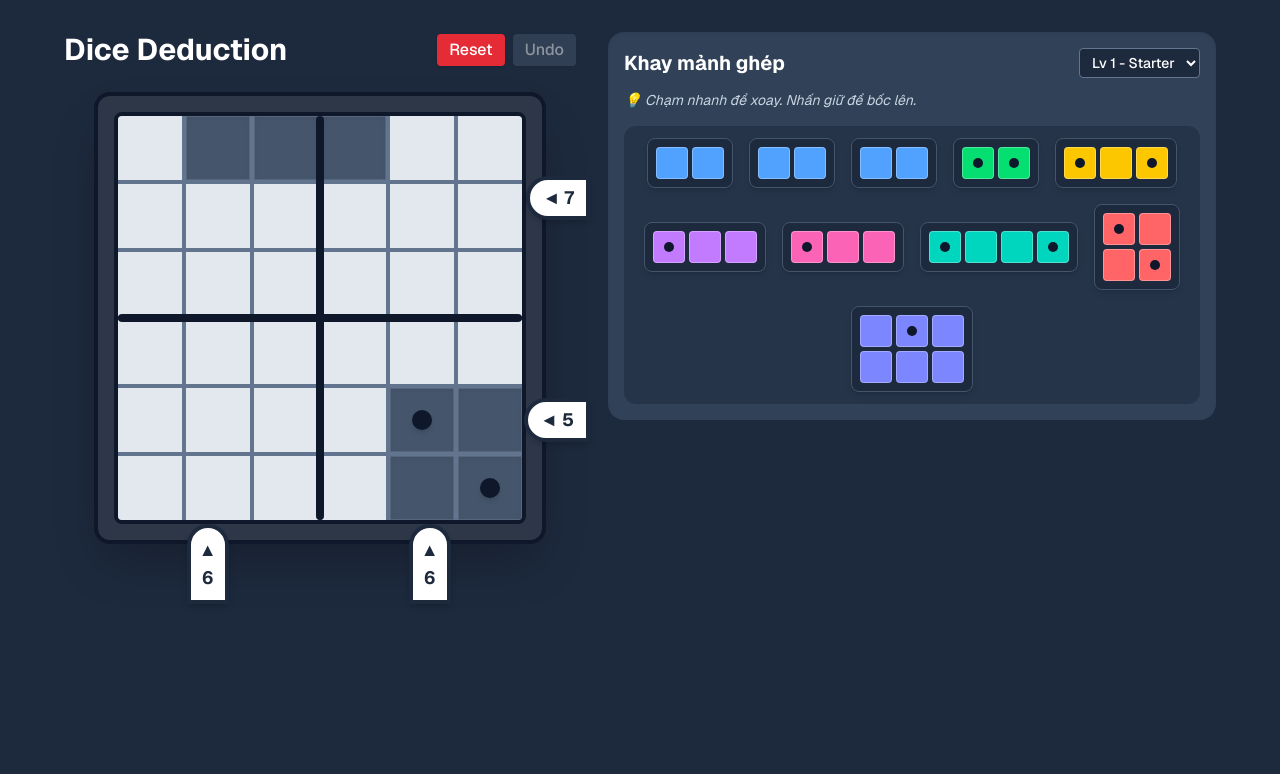
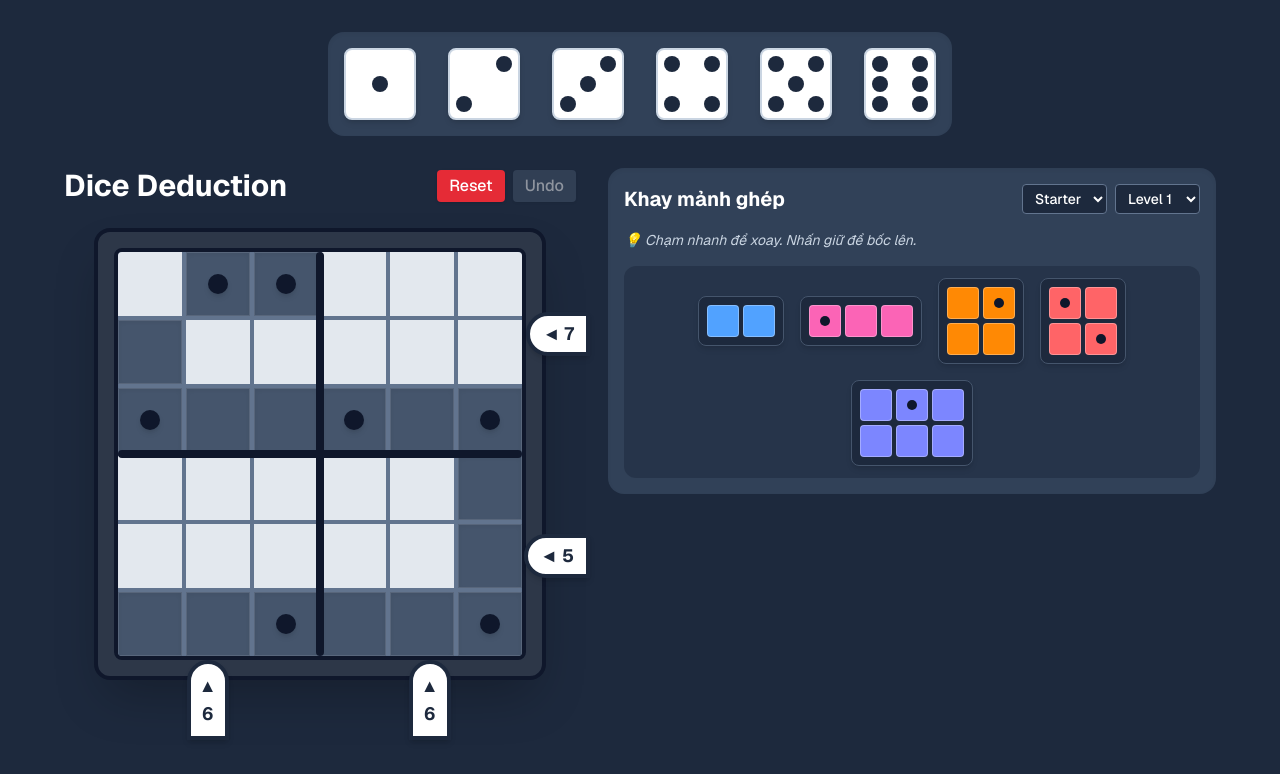
Before and after one commit to LinhPh202/dice-deduction-web, a Next.js app in the folder dice-deduction-web/: page / in a window 1280 px wide. Shown: the top 774 px of the page. Built offline with nearby package versions, Linux system fonts and the light colour scheme.

Commit message:
Refactor challenge difficulty and level handling

```diff
--- a/dice-deduction-web/app/page.tsx
+++ b/dice-deduction-web/app/page.tsx
@@ -25,20 +25,20 @@ interface Hint {
 
 interface Challenge {
   level: number;
-  difficulty: string;
+  difficulty: 'Starter' | 'Junior' | 'Expert' | 'Master' | 'Wizard';
   hints: Hint[];
   setupPieces: { id: string; row: number; col: number; rotatedShape: number[][]; rotatedDots: number[][] }[];
 }
 
-// --- DỮ LIỆU GAME (12 Mảnh ghép gốc) ---
+// --- DỮ LIỆU GAME ĐÃ ĐƯỢC CHUẨN HÓA ---
 const ALL_PIECES: Piece[] = [
   { id: 'p1', shape: [[1, 1]], dots: [[0, 0]], color: 'bg-blue-400' },
   { id: 'p2', shape: [[1, 1]], dots: [[0, 0]], color: 'bg-blue-400' },
   { id: 'p3', shape: [[1, 1]], dots: [[0, 0]], color: 'bg-blue-400' },
   { id: 'p4', shape: [[1, 1]], dots: [[0, 0]], color: 'bg-blue-400' },
   { id: 'p5', shape: [[1, 1]], dots: [[1, 1]], color: 'bg-green-400' },
-  { id: 'p6', shape: [[1, 1, 1]], dots: [[1, 0, 1]], color: 'bg-yellow-400' },
-  { id: 'p7', shape: [[1, 1, 1]], dots: [[1, 0, 0]], color: 'bg-purple-400' },
+  { id: 'p6', shape: [[1, 1]], dots: [[1, 0]], color: 'bg-yellow-400' },
+  { id: 'p7', shape: [[1, 1, 1]], dots: [[1, 0, 1]], color: 'bg-purple-400' },
   { id: 'p8', shape: [[1, 1, 1]], dots: [[1, 0, 0]], color: 'bg-pink-400' },
   { id: 'p9', shape: [[1, 1, 1, 1]], dots: [[1, 0, 0, 1]], color: 'bg-teal-400' },
   { id: 'p10', shape: [[1, 1], [1, 1]], dots: [[0, 1], [0, 0]], color: 'bg-orange-400' },
@@ -46,25 +46,79 @@ const ALL_PIECES: Piece[] = [
   { id: 'p12', shape: [[1, 1, 1], [1, 1, 1]], dots: [[0, 1, 0], [0, 0, 0]], color: 'bg-indigo-400' },
 ];
 
+// --- 4 LEVEL ĐẦU TIÊN TỪ SÁCH LUẬT ---
 const CHALLENGES: Challenge[] = [
   {
-    level: 1,
-    difficulty: 'Starter',
+    level: 1, difficulty: 'Starter',
     hints: [
-      { type: 'col', index: 0, value: 6 },
-      { type: 'col', index: 1, value: 6 },
-      { type: 'row', index: 0, value: 7 },
-      { type: 'row', index: 1, value: 5 },
+      { type: 'row', index: 0, value: 7 }, { type: 'row', index: 1, value: 5 },
+      { type: 'col', index: 0, value: 6 }, { type: 'col', index: 1, value: 6 },
     ],
     setupPieces: [
-      { id: 'p10', row: 4, col: 4, rotatedShape: [[1,1],[1,1]], rotatedDots: [[1,0],[0,1]] },
-      { id: 'p1', row: 0, col: 1, rotatedShape: [[1,1,1]], rotatedDots: [[0,0,0]] }
+      { id: 'p5', row: 0, col: 1, rotatedShape: [[1,1]], rotatedDots: [[1,1]] },
+      { id: 'p6', row: 1, col: 0, rotatedShape: [[1],[1]], rotatedDots: [[0],[1]] },
+      { id: 'p1', row: 2, col: 1, rotatedShape: [[1,1]], rotatedDots: [[0,0]] },
+      { id: 'p7', row: 2, col: 3, rotatedShape: [[1,1,1]], rotatedDots: [[1,0,1]] },
+      { id: 'p2', row: 3, col: 5, rotatedShape: [[1],[1]], rotatedDots: [[0],[0]] },
+      { id: 'p3', row: 5, col: 0, rotatedShape: [[1,1]], rotatedDots: [[0,0]] },
+      { id: 'p9', row: 5, col: 2, rotatedShape: [[1,1,1,1]], rotatedDots: [[1,0,0,1]] }
+    ]
+  },
+  {
+    level: 2, difficulty: 'Starter',
+    hints: [
+      { type: 'row', index: 0, value: 6 }, { type: 'row', index: 1, value: 6 },
+      { type: 'col', index: 0, value: 8 }, { type: 'col', index: 1, value: 4 },
+    ],
+    setupPieces: [
+      { id: 'p7', row: 0, col: 0, rotatedShape: [[1],[1],[1]], rotatedDots: [[1],[0],[1]] },
+      { id: 'p11', row: 0, col: 1, rotatedShape: [[1,1],[1,1]], rotatedDots: [[0,1],[1,0]] },
+      { id: 'p1', row: 2, col: 1, rotatedShape: [[1],[1]], rotatedDots: [[0],[0]] },
+      { id: 'p2', row: 2, col: 3, rotatedShape: [[1,1]], rotatedDots: [[0,0]] },
+      { id: 'p6', row: 2, col: 5, rotatedShape: [[1],[1]], rotatedDots: [[0],[1]] },
+      { id: 'p10', row: 4, col: 4, rotatedShape: [[1,1],[1,1]], rotatedDots: [[1,0],[0,0]] },
+      { id: 'p9', row: 5, col: 0, rotatedShape: [[1,1,1,1]], rotatedDots: [[1,0,0,1]] }
+    ]
+  },
+  {
+    level: 3, difficulty: 'Starter',
+    hints: [
+      { type: 'row', index: 0, value: 6 }, { type: 'row', index: 1, value: 6 },
+      { type: 'col', index: 0, value: 5 }, { type: 'col', index: 1, value: 7 },
+    ],
+    setupPieces: [
+      { id: 'p1', row: 0, col: 0, rotatedShape: [[1,1]], rotatedDots: [[0,0]] },
+      { id: 'p6', row: 0, col: 2, rotatedShape: [[1,1]], rotatedDots: [[0,1]] },
+      { id: 'p7', row: 1, col: 0, rotatedShape: [[1],[1],[1]], rotatedDots: [[1],[0],[1]] },
+      { id: 'p5', row: 2, col: 2, rotatedShape: [[1,1]], rotatedDots: [[1,1]] },
+      { id: 'p8', row: 0, col: 5, rotatedShape: [[1],[1],[1]], rotatedDots: [[1],[0],[0]] },
+      { id: 'p2', row: 3, col: 4, rotatedShape: [[1],[1]], rotatedDots: [[0],[0]] },
+      { id: 'p3', row: 4, col: 5, rotatedShape: [[1],[1]], rotatedDots: [[0],[0]] },
+      { id: 'p4', row: 5, col: 0, rotatedShape: [[1,1]], rotatedDots: [[0,0]] }
+    ]
+  },
+  {
+    level: 4, difficulty: 'Starter',
+    hints: [
+      { type: 'row', index: 0, value: 4 }, { type: 'row', index: 1, value: 8 },
+      { type: 'col', index: 0, value: 6 }, { type: 'col', index: 1, value: 6 },
+    ],
+    setupPieces: [
+      { id: 'p1', row: 0, col: 0, rotatedShape: [[1,1]], rotatedDots: [[0,0]] },
+      { id: 'p6', row: 0, col: 3, rotatedShape: [[1,1]], rotatedDots: [[0,1]] },
+      { id: 'p2', row: 1, col: 3, rotatedShape: [[1],[1]], rotatedDots: [[0],[0]] },
+      { id: 'p3', row: 2, col: 4, rotatedShape: [[1],[1]], rotatedDots: [[0],[0]] },
+      { id: 'p5', row: 3, col: 2, rotatedShape: [[1,1]], rotatedDots: [[1,1]] },
+      { id: 'p7', row: 4, col: 2, rotatedShape: [[1,1,1]], rotatedDots: [[1,0,1]] },
+      { id: 'p4', row: 5, col: 3, rotatedShape: [[1,1]], rotatedDots: [[0,0]] }
     ]
   }
 ];
 
 export default function DiceDeduction() {
-  const [currentLevel, setCurrentLevel] = useState<number>(1);
+  const [selectedDifficulty, setSelectedDifficulty] = useState<'Starter' | 'Junior' | 'Expert' | 'Master' | 'Wizard'>('Starter');
+  const [currentLevelNum, setCurrentLevelNum] = useState<number>(1);
+
   const [board, setBoard] = useState<(Cell | null)[][]>(Array(6).fill(null).map(() => Array(6).fill(null)));
   const [availablePieces, setAvailablePieces] = useState<Piece[]>([]);
   const [isWon, setIsWon] = useState<boolean>(false);
@@ -72,23 +126,19 @@ export default function DiceDeduction() {
 
   const boardCellRef = useRef<HTMLDivElement>(null);
 
-  // --- THÊM trayIndex ĐỂ NHỚ VỊ TRÍ CỦA MẢNH TRONG KHAY ---
   const [dragState, setDragState] = useState<{
     isDragging: boolean;
     piece: Piece | null;
     source: 'tray' | 'board' | null;
-    startX: number;
-    startY: number;
-    currentX: number;
-    currentY: number;
-    clickR: number;
-    clickC: number;
-    boardRow?: number;
-    boardCol?: number;
-    trayIndex?: number;
-    startTime: number;
-    cellWidth: number;
+    startX: number; startY: number;
+    currentX: number; currentY: number;
+    clickR: number; clickC: number;
+    boardRow?: number; boardCol?: number; trayIndex?: number;
+    startTime: number; cellWidth: number;
   }>({ isDragging: false, piece: null, source: null, startX: 0, startY: 0, currentX: 0, currentY: 0, clickR: 0, clickC: 0, startTime: 0, cellWidth: 48 });
+
+  // --- LỌC LEVEL THEO ĐỘ KHÓ ---
+  const filteredLevels = CHALLENGES.filter(c => c.difficulty === selectedDifficulty);
 
   const loadLevel = (levelIndex: number) => {
     const challenge = CHALLENGES.find(c => c.level === levelIndex) || CHALLENGES[0];
@@ -120,7 +170,14 @@ export default function DiceDeduction() {
     setIsWon(false);
   };
 
-  useEffect(() => { loadLevel(currentLevel); }, [currentLevel]);
+  useEffect(() => { loadLevel(currentLevelNum); }, [currentLevelNum]);
+
+  // Cập nhật khi đổi độ khó (Tự nhảy về level đầu tiên của độ khó đó)
+  useEffect(() => {
+    if (filteredLevels.length > 0 && !filteredLevels.find(l => l.level === currentLevelNum)) {
+      setCurrentLevelNum(filteredLevels[0].level);
+    }
+  }, [selectedDifficulty]);
 
   const getDieValue = (dots3x3: number[][]): number | null => {
     const str = dots3x3.flat().join('');
@@ -153,7 +210,7 @@ export default function DiceDeduction() {
       diceValues.push(val);
     }
 
-    const currentChallenge = CHALLENGES.find(c => c.level === currentLevel);
+    const currentChallenge = CHALLENGES.find(c => c.level === currentLevelNum);
     if (!currentChallenge) return;
 
     let won = true;
@@ -167,11 +224,9 @@ export default function DiceDeduction() {
       }
     }
     setIsWon(won);
-  }, [board, currentLevel]);
+  }, [board, currentLevelNum]);
 
-  const saveHistory = () => {
-    setHistory(prev => [...prev, { board: board.map(row => [...row]), availablePieces: [...availablePieces] }]);
-  };
+  const saveHistory = () => setHistory(prev => [...prev, { board: board.map(row => [...row]), availablePieces: [...availablePieces] }]);
 
   const undo = () => {
     if (history.length === 0) return;
@@ -183,13 +238,10 @@ export default function DiceDeduction() {
 
   const handlePointerDown = (e: React.PointerEvent, piece: Piece, source: 'tray' | 'board', clickR: number, clickC: number, boardRow?: number, boardCol?: number) => {
     if (e.button !== 0 && e.pointerType === 'mouse') return;
-    e.preventDefault();
-    e.stopPropagation();
+    e.preventDefault(); e.stopPropagation();
 
     let targetCellWidth = 48;
-    if (boardCellRef.current) {
-      targetCellWidth = boardCellRef.current.getBoundingClientRect().width;
-    }
+    if (boardCellRef.current) targetCellWidth = boardCellRef.current.getBoundingClientRect().width;
 
     let tIndex = -1;
     if (source === 'board') {
@@ -208,11 +260,9 @@ export default function DiceDeduction() {
 
     setDragState({
       isDragging: true, piece, source,
-      startX: e.clientX, startY: e.clientY,
-      currentX: e.clientX, currentY: e.clientY,
+      startX: e.clientX, startY: e.clientY, currentX: e.clientX, currentY: e.clientY,
       clickR, clickC, boardRow, boardCol, trayIndex: tIndex,
-      startTime: Date.now(),
-      cellWidth: targetCellWidth
+      startTime: Date.now(), cellWidth: targetCellWidth
     });
   };
 
@@ -229,10 +279,8 @@ export default function DiceDeduction() {
       const dx = e.clientX - dragState.startX;
       const dy = e.clientY - dragState.startY;
 
-      // Phân biệt Click nhanh (để xoay hoặc trả về chỗ cũ) vs Drag kéo thả (ngưỡng 15px)
       if (dt < 250 && Math.abs(dx) < 15 && Math.abs(dy) < 15) {
         if (dragState.source === 'tray') {
-          // Xoay mảnh 90 độ và chèn lại vị trí cũ
           const p = dragState.piece!;
           const newShape = p.shape[0].map((_, index) => p.shape.map(row => row[index]).reverse());
           const newDots = p.dots[0].map((_, index) => p.dots.map(row => row[index]).reverse());
@@ -240,15 +288,11 @@ export default function DiceDeduction() {
 
           setAvailablePieces(prev => {
             const arr = [...prev];
-            if (dragState.trayIndex !== undefined && dragState.trayIndex >= 0) {
-              arr.splice(dragState.trayIndex, 0, rotatedPiece);
-            } else {
-              arr.push(rotatedPiece);
-            }
+            if (dragState.trayIndex !== undefined && dragState.trayIndex >= 0) arr.splice(dragState.trayIndex, 0, rotatedPiece);
+            else arr.push(rotatedPiece);
             return arr;
           });
         } else if (dragState.source === 'board' && dragState.boardRow !== undefined && dragState.boardCol !== undefined) {
-          // Nhấn nhầm trên bảng -> Trả về đúng vị trí cũ
           const newBoard = board.map(row => [...row]);
           const pShape = dragState.piece!.shape;
           for (let r = 0; r < pShape.length; r++) {
@@ -264,7 +308,6 @@ export default function DiceDeduction() {
         return;
       }
 
-      // Xử lý kéo thả vào bảng
       const dropEl = document.elementFromPoint(e.clientX, e.clientY)?.closest('[data-cell]') as HTMLElement;
       let isDroppedSuccess = false;
 
@@ -303,7 +346,6 @@ export default function DiceDeduction() {
         }
       }
 
-      // Thả không thành công (Ra ngoài bảng hoặc bị cấn) -> Trả về khay
       if (!isDroppedSuccess) {
         setAvailablePieces(prev => {
           if (dragState.source === 'tray' && dragState.trayIndex !== undefined && dragState.trayIndex >= 0) {
@@ -314,14 +356,10 @@ export default function DiceDeduction() {
           return [...prev, dragState.piece!];
         });
       }
-
       resetDrag();
     };
 
-    const resetDrag = () => {
-      setDragState({ isDragging: false, piece: null, source: null, startX: 0, startY: 0, currentX: 0, currentY: 0, clickR: 0, clickC: 0, boardRow: undefined, boardCol: undefined, trayIndex: undefined, startTime: 0, cellWidth: 48 });
-    };
-
+    const resetDrag = () => setDragState({ isDragging: false, piece: null, source: null, startX: 0, startY: 0, currentX: 0, currentY: 0, clickR: 0, clickC: 0, boardRow: undefined, boardCol: undefined, trayIndex: undefined, startTime: 0, cellWidth: 48 });
     const preventTouchScroll = (e: TouchEvent) => e.preventDefault();
 
     window.addEventListener('pointermove', handlePointerMove, { passive: false });
@@ -341,10 +379,8 @@ export default function DiceDeduction() {
     for (let r = 0; r < 6; r++) {
       for (let c = 0; c < 6; c++) {
         if (board[r][c]?.id === pieceId) {
-          if (r < minR) minR = r;
-          if (r > maxR) maxR = r;
-          if (c < minC) minC = c;
-          if (c > maxC) maxC = c;
+          if (r < minR) minR = r; if (r > maxR) maxR = r;
+          if (c < minC) minC = c; if (c > maxC) maxC = c;
           color = board[r][c]!.color;
         }
       }
@@ -364,38 +400,44 @@ export default function DiceDeduction() {
     return { piece: { id: pieceId, shape, dots, color }, r: minR, c: minC };
   };
 
+  // Các mặt xúc xắc chuẩn để làm Reference
+  const REFERENCE_DICE = [
+    { val: 1, dots: [[0,0,0],[0,1,0],[0,0,0]] },
+    { val: 2, dots: [[0,0,1],[0,0,0],[1,0,0]] },
+    { val: 3, dots: [[0,0,1],[0,1,0],[1,0,0]] },
+    { val: 4, dots: [[1,0,1],[0,0,0],[1,0,1]] },
+    { val: 5, dots: [[1,0,1],[0,1,0],[1,0,1]] },
+    { val: 6, dots: [[1,0,1],[1,0,1],[1,0,1]] },
+  ];
+
   return (
-    <div className="min-h-screen bg-slate-800 p-2 sm:p-4 md:p-8 font-sans text-slate-800 flex justify-center relative select-none touch-none">
+    <div className="min-h-screen bg-slate-800 p-2 sm:p-4 md:p-8 font-sans text-slate-800 flex flex-col items-center relative select-none touch-none">
 
       {isWon && (
         <div className="fixed inset-0 bg-black/70 z-50 flex items-center justify-center backdrop-blur-sm">
           <div className="bg-white p-8 rounded-3xl shadow-2xl text-center transform scale-105 animate-bounce">
             <h2 className="text-4xl md:text-5xl font-extrabold text-green-500 mb-4">CHÍNH XÁC! 🎉</h2>
-            <p className="text-slate-600 md:text-xl font-medium mb-6">Tư duy suy luận tuyệt vời!</p>
-            <button onClick={() => loadLevel(currentLevel + 1)} className="px-6 py-3 bg-blue-500 text-white font-bold rounded-xl hover:bg-blue-600 shadow-lg">
+            <button onClick={() => {
+              const nextLevel = CHALLENGES.find(c => c.level === currentLevelNum + 1);
+              if (nextLevel) {
+                setSelectedDifficulty(nextLevel.difficulty);
+                setCurrentLevelNum(nextLevel.level);
+              } else setIsWon(false);
+            }} className="px-6 py-3 bg-blue-500 text-white font-bold rounded-xl hover:bg-blue-600 shadow-lg">
               Chơi màn tiếp theo
             </button>
           </div>
         </div>
       )}
 
-      {/* DRAG OVERLAY: Mảnh ghép đang bay theo ngón tay */}
       {dragState.isDragging && dragState.piece && (
-        <div
-          className="fixed z-[9999] pointer-events-none drop-shadow-2xl opacity-90 transition-transform scale-105"
-          style={{
-            left: dragState.currentX - dragState.clickC * (dragState.cellWidth + 4) - dragState.cellWidth / 2,
-            top: dragState.currentY - dragState.clickR * (dragState.cellWidth + 4) - dragState.cellWidth / 2,
-          }}
-        >
+        <div className="fixed z-[9999] pointer-events-none drop-shadow-2xl opacity-90 transition-transform scale-105"
+             style={{ left: dragState.currentX - dragState.clickC * (dragState.cellWidth + 4) - dragState.cellWidth / 2, top: dragState.currentY - dragState.clickR * (dragState.cellWidth + 4) - dragState.cellWidth / 2 }}>
           <div className="flex flex-col gap-1">
             {dragState.piece.shape.map((row, rIdx) => (
               <div key={rIdx} className="flex gap-1">
                 {row.map((cell, cIdx) => (
-                  <div key={cIdx}
-                       className={`flex items-center justify-center rounded-md ${cell ? dragState.piece!.color : 'bg-transparent'}`}
-                       style={{ width: dragState.cellWidth, height: dragState.cellWidth }}
-                  >
+                  <div key={cIdx} className={`flex items-center justify-center rounded-md ${cell ? dragState.piece!.color : 'bg-transparent'}`} style={{ width: dragState.cellWidth, height: dragState.cellWidth }}>
                     {cell === 1 && dragState.piece!.dots[rIdx][cIdx] === 1 && <div className="w-4 h-4 md:w-5 md:h-5 bg-slate-900 rounded-full"></div>}
                   </div>
                 ))}
@@ -405,6 +447,27 @@ export default function DiceDeduction() {
         </div>
       )}
 
+      {/* THANH REFERENCE XÚC XẮC */}
+      <div className="flex gap-4 md:gap-8 mb-6 md:mb-8 bg-slate-700 p-3 md:p-4 rounded-2xl shadow-inner overflow-x-auto max-w-full">
+        {REFERENCE_DICE.map(die => (
+          <div key={die.val} className="flex flex-col items-center gap-2 flex-shrink-0">
+            <div className="bg-white p-1 md:p-1.5 rounded-lg shadow-md border-2 border-slate-300">
+              <div className="flex flex-col gap-0.5 md:gap-1">
+                {die.dots.map((row, rIdx) => (
+                  <div key={rIdx} className="flex gap-0.5 md:gap-1">
+                    {row.map((cell, cIdx) => (
+                      <div key={cIdx} className="w-2.5 h-2.5 md:w-4 md:h-4 flex items-center justify-center">
+                        {cell === 1 && <div className="w-full h-full bg-slate-800 rounded-full"></div>}
+                      </div>
+                    ))}
+                  </div>
+                ))}
+              </div>
+            </div>
+          </div>
+        ))}
+      </div>
+
       <div className="flex flex-col lg:flex-row gap-4 md:gap-8 w-full max-w-6xl items-center lg:items-start">
 
         {/* BẢNG CHƠI */}
@@ -412,7 +475,7 @@ export default function DiceDeduction() {
           <div className="flex justify-between items-center mb-3 md:mb-6">
             <h1 className="text-2xl md:text-3xl font-bold text-white">Dice Deduction</h1>
             <div className="flex gap-2">
-              <button onClick={() => loadLevel(currentLevel)} className="px-3 py-1 bg-red-500/90 text-white rounded text-sm md:text-base font-medium shadow">Reset</button>
+              <button onClick={() => loadLevel(currentLevelNum)} className="px-3 py-1 bg-red-500/90 text-white rounded text-sm md:text-base font-medium shadow">Reset</button>
               <button onClick={undo} disabled={history.length === 0} className="px-3 py-1 bg-slate-600 text-white rounded text-sm md:text-base font-medium shadow disabled:opacity-50">Undo</button>
             </div>
           </div>
@@ -425,16 +488,11 @@ export default function DiceDeduction() {
               {board.map((row, rowIndex) =>
                 row.map((cell, colIndex) => {
                   return (
-                    <div
-                      key={`${rowIndex}-${colIndex}`}
-                      ref={rowIndex === 0 && colIndex === 0 ? boardCellRef : null}
-                      data-cell="true"
-                      data-row={rowIndex}
-                      data-col={colIndex}
+                    <div key={`${rowIndex}-${colIndex}`} ref={rowIndex === 0 && colIndex === 0 ? boardCellRef : null} data-cell="true" data-row={rowIndex} data-col={colIndex}
                       onPointerDown={(e) => {
                         if (cell && !cell.locked) {
-                          const extracted = extractPieceFromBoard(cell.id);
-                          if (extracted) handlePointerDown(e, extracted.piece, 'board', rowIndex - extracted.r, colIndex - extracted.c, extracted.r, extracted.c);
+                          const ext = extractPieceFromBoard(cell.id);
+                          if (ext) handlePointerDown(e, ext.piece, 'board', rowIndex - ext.r, colIndex - ext.c, ext.r, ext.c);
                         }
                       }}
                       className={`w-10 h-10 sm:w-12 sm:h-12 md:w-16 md:h-16 flex items-center justify-center transition-colors
@@ -448,8 +506,8 @@ export default function DiceDeduction() {
               )}
             </div>
 
-            {/* MŨI TÊN GỢI Ý ĐÃ ĐƯỢC CHỈNH XUỐNG THẤP */}
-            {CHALLENGES.find(c => c.level === currentLevel)?.hints.map((hint, idx) => {
+            {/* MŨI TÊN GỢI Ý */}
+            {CHALLENGES.find(c => c.level === currentLevelNum)?.hints.map((hint, idx) => {
               if (hint.type === 'row') {
                 return (
                   <div key={idx} className="absolute -right-8 md:-right-12 bg-white border-2 md:border-4 border-slate-800 font-bold px-1.5 py-0.5 md:px-3 md:py-1 rounded-l-full shadow-md flex items-center gap-1 z-20 text-sm md:text-lg" style={{ top: hint.index === 0 ? '18%' : '68%' }}>
@@ -467,14 +525,28 @@ export default function DiceDeduction() {
           </div>
         </div>
 
-        {/* KHAY MẢNH GHÉP */}
+        {/* KHAY MẢNH GHÉP & CHỌN LEVEL */}
         <div className="w-full lg:flex-1 bg-slate-700 p-4 rounded-2xl shadow-inner mt-4 md:mt-0">
-          <div className="flex justify-between items-center mb-3">
+          <div className="flex flex-col sm:flex-row justify-between items-start sm:items-center gap-3 mb-4">
             <h2 className="text-lg md:text-xl font-bold text-white">Khay mảnh ghép</h2>
-            <select className="px-2 py-1 text-sm rounded bg-slate-800 text-white border border-slate-500 font-medium cursor-pointer" value={currentLevel} onChange={(e) => setCurrentLevel(Number(e.target.value))}>
-              {CHALLENGES.map(c => <option key={c.level} value={c.level}>Lv {c.level} - {c.difficulty}</option>)}
-            </select>
+
+            {/* 2 DROPDOWN CHỌN LEVEL */}
+            <div className="flex gap-2 w-full sm:w-auto">
+              <select className="px-2 py-1 text-sm rounded bg-slate-800 text-white border border-slate-500 font-medium cursor-pointer flex-1" value={selectedDifficulty} onChange={(e) => setSelectedDifficulty(e.target.value as any)}>
+                <option value="Starter">Starter</option>
+                <option value="Junior">Junior</option>
+                <option value="Expert">Expert</option>
+                <option value="Master">Master</option>
+                <option value="Wizard">Wizard</option>
+              </select>
+
+              <select className="px-2 py-1 text-sm rounded bg-slate-800 text-white border border-slate-500 font-medium cursor-pointer flex-1" value={currentLevelNum} onChange={(e) => setCurrentLevelNum(Number(e.target.value))}>
+                {filteredLevels.map(c => <option key={c.level} value={c.level}>Level {c.level}</option>)}
+                {filteredLevels.length === 0 && <option value="" disabled>Chưa có data</option>}
+              </select>
+            </div>
           </div>
+
           <p className="text-slate-300 text-xs md:text-sm mb-4 italic">💡 Chạm nhanh để xoay. Nhấn giữ để bốc lên.</p>
 
           <div className="flex flex-wrap gap-2 md:gap-4 justify-center items-center bg-slate-800/50 p-3 rounded-xl min-h-[150px]">
@@ -484,9 +556,7 @@ export default function DiceDeduction() {
                   {piece.shape.map((row, rIdx) => (
                     <div key={rIdx} className="flex gap-[2px] md:gap-1">
                       {row.map((cell, cIdx) => (
-                        <div
-                          key={cIdx}
-                          onPointerDown={(e) => { if(cell) handlePointerDown(e, piece, 'tray', rIdx, cIdx) }}
+                        <div key={cIdx} onPointerDown={(e) => { if(cell) handlePointerDown(e, piece, 'tray', rIdx, cIdx) }}
                           className={`w-6 h-6 sm:w-8 sm:h-8 flex items-center justify-center rounded-sm ${cell ? piece.color + ' border border-white/30 cursor-pointer' : 'bg-transparent'}`}
                         >
                           {cell === 1 && piece.dots[rIdx][cIdx] === 1 && <div className="w-2 h-2 sm:w-2.5 sm:h-2.5 bg-slate-900 rounded-full pointer-events-none"></div>}
```
